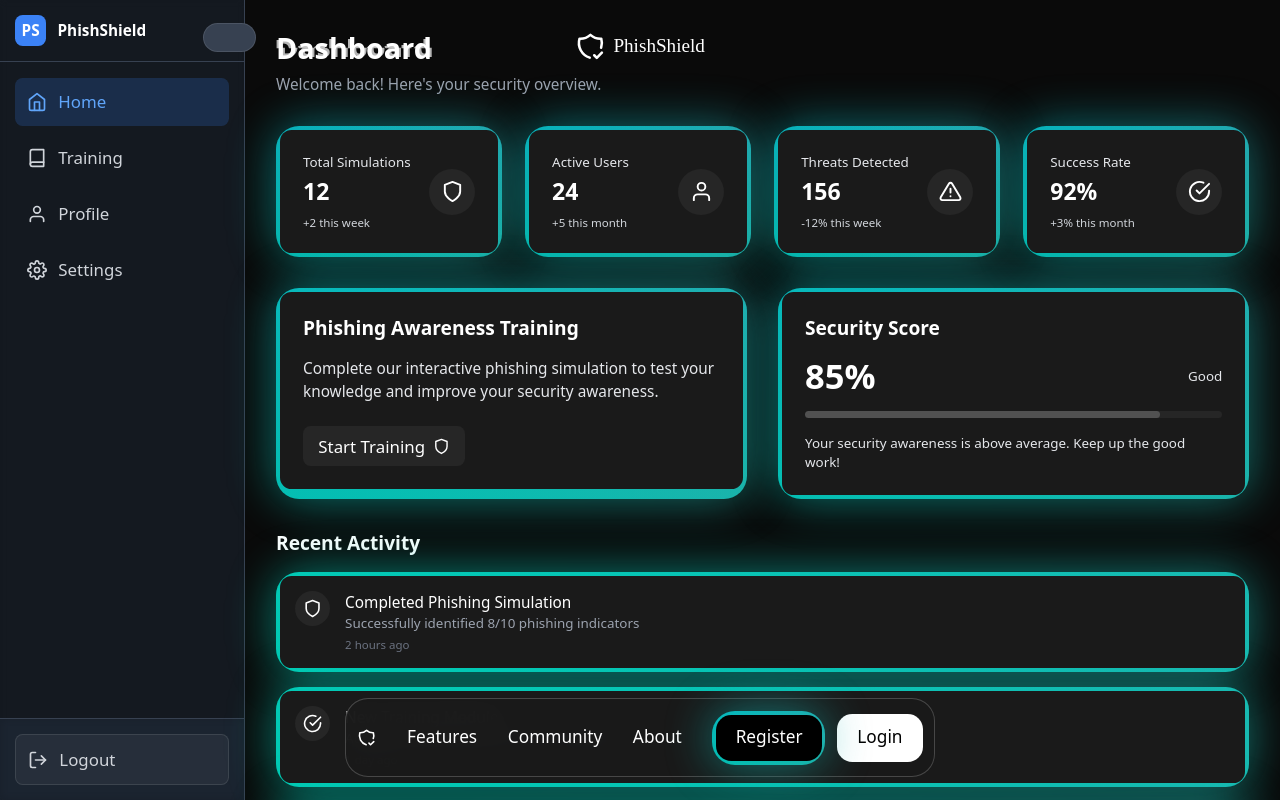
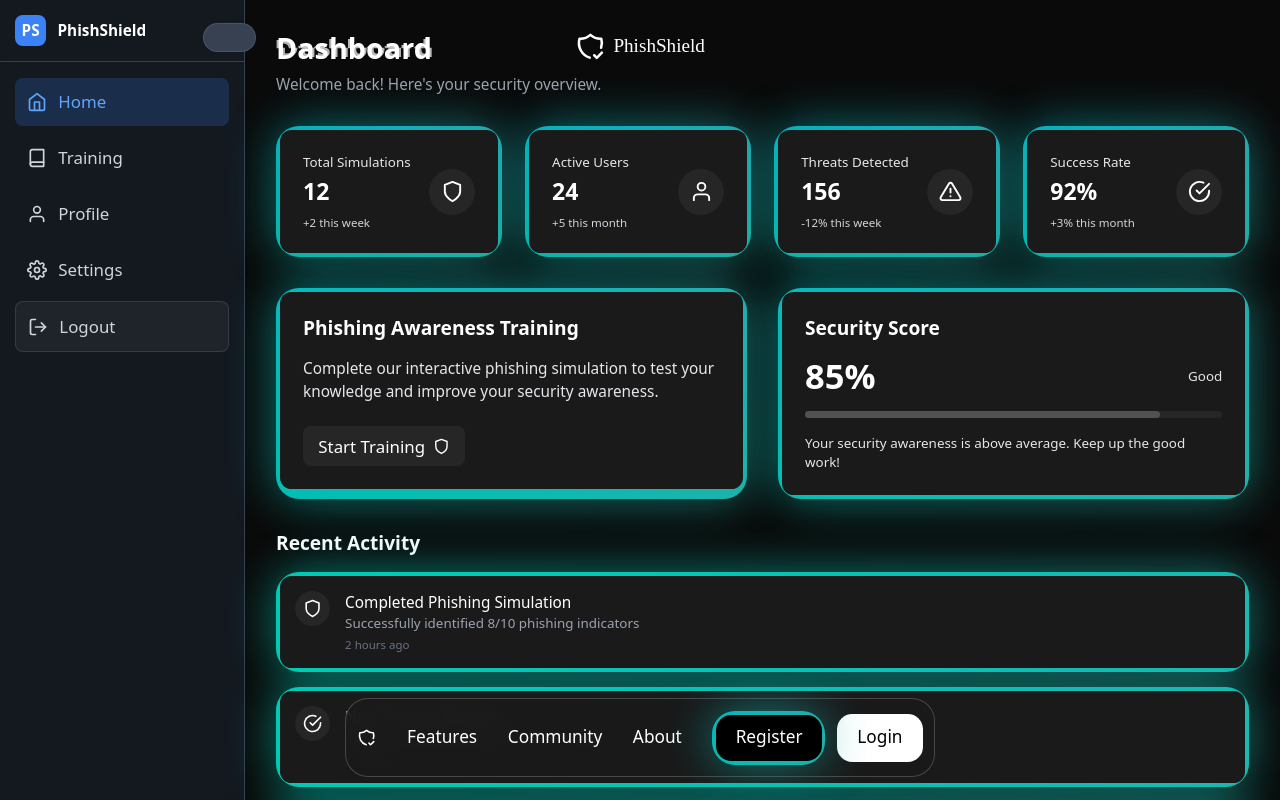
Before and after one commit to AbhinavJosephDharani/PhishShield, a React (Vite) app in the folder frontend/: page /dashboard in a window 1280 px wide. Shown: the top 800 px of the page. Built offline with nearby package versions, Linux system fonts and the light colour scheme; sample sign-in values are in the browser's storage.

Commit message:
fix: move logout button into main navigation menu for better accessibility

```diff
--- a/frontend/src/components/ui/Sidebar.jsx
+++ b/frontend/src/components/ui/Sidebar.jsx
@@ -60,10 +60,8 @@ const Sidebar = ({ onLogout }) => {
             </Link>
           );
         })}
-      </nav>
 
-      {/* Logout Button */}
-      <div className="absolute bottom-0 left-0 right-0 p-4 border-t border-gray-700 bg-gray-800/50 backdrop-blur-sm z-10">
+        {/* Logout Button */}
         <button
           onClick={onLogout}
           className="flex items-center gap-3 p-3 rounded-lg text-gray-300 hover:bg-gray-700/50 w-full transition-colors"
@@ -73,7 +71,7 @@ const Sidebar = ({ onLogout }) => {
             <span className="font-medium">Logout</span>
           )}
         </button>
-      </div>
+      </nav>
     </div>
   );
 };
```
